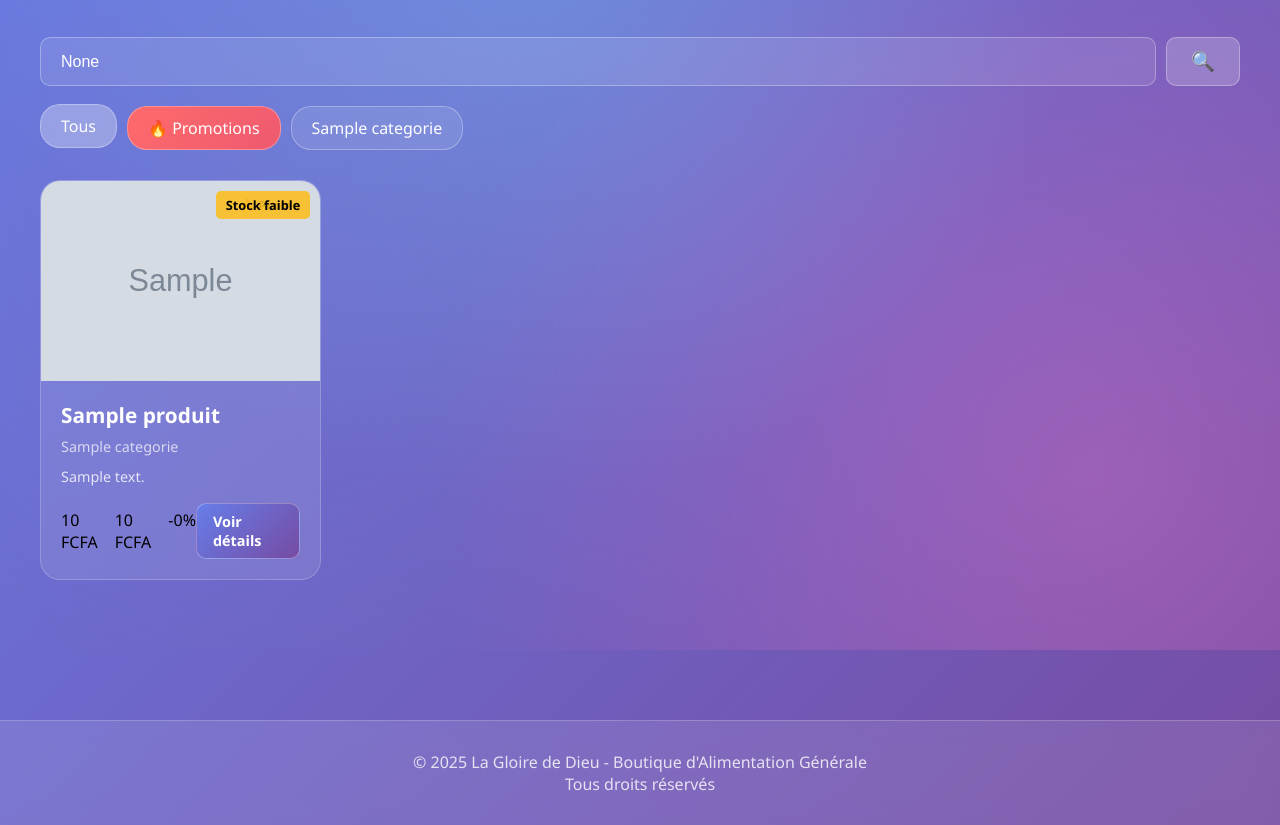
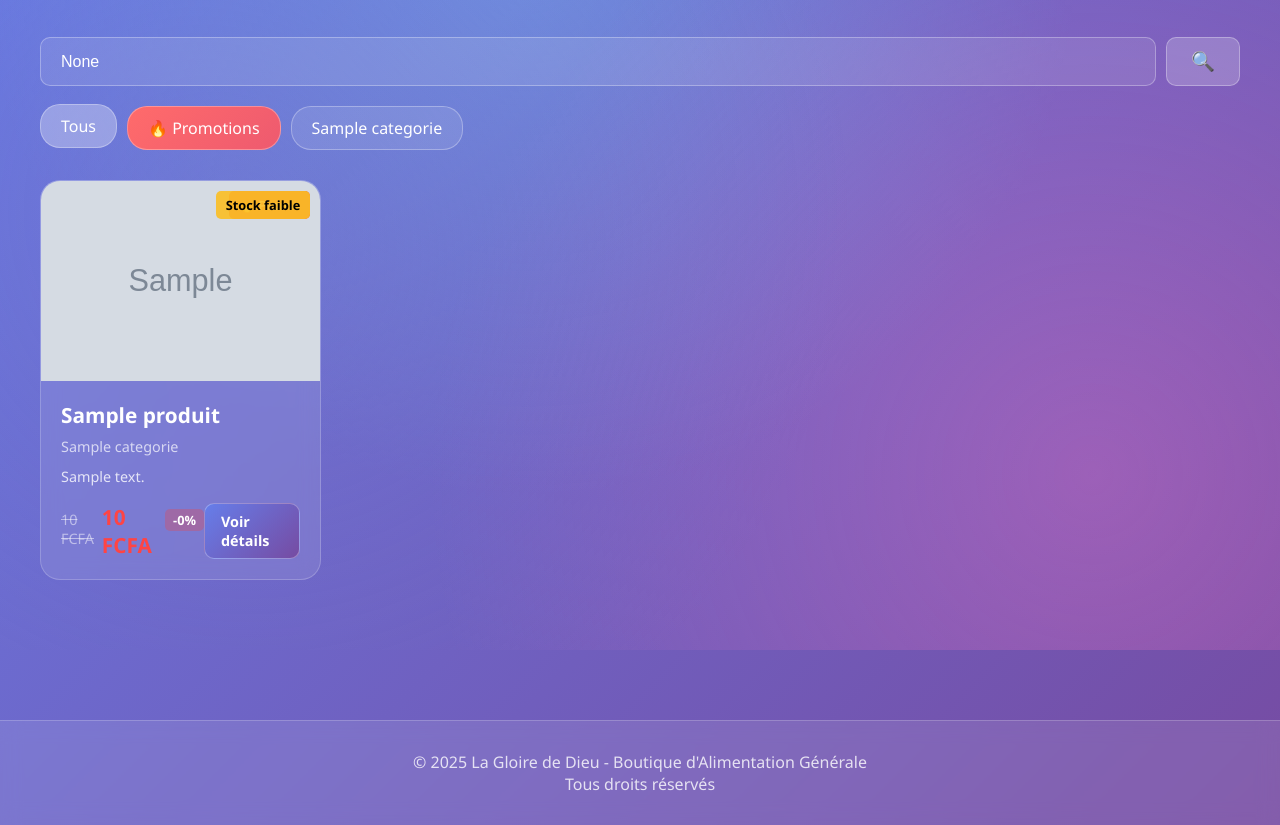
Before and after one commit to MaximeKELI/BoutiqueH, a Django app: page /catalogue/ in a window 1280 px wide. Shown: the part 220-1045 px from the top of the page. Run offline with Django 4.2, Linux system fonts and the light colour scheme; tables that the repository leaves empty hold one stand-in row (values such as "Sample post"); grey boxes marked "Sample" are stand-in pictures.

Commit message:
Corrections

```diff
--- a/static/css/client.css
+++ b/static/css/client.css
@@ -497,6 +497,35 @@
 .badge-warning {
     background: rgba(251, 191, 36, 0.9);
     color: #000;
+}
+
+.badge-promo {
+    background: rgba(239, 68, 68, 0.9);
+    color: #fff;
+    font-weight: 700;
+}
+
+.prix-ancien {
+    text-decoration: line-through;
+    color: rgba(255, 255, 255, 0.5);
+    font-size: 0.9rem;
+    display: block;
+}
+
+.prix-promo {
+    color: #ff4444;
+    font-weight: 800;
+    font-size: 1.3rem;
+}
+
+.reduction {
+    background: rgba(239, 68, 68, 0.3);
+    color: #fff;
+    padding: 2px 8px;
+    border-radius: 5px;
+    font-size: 0.8rem;
+    font-weight: 600;
+    margin-left: 5px;
 }
 
 .produit-info {
```
